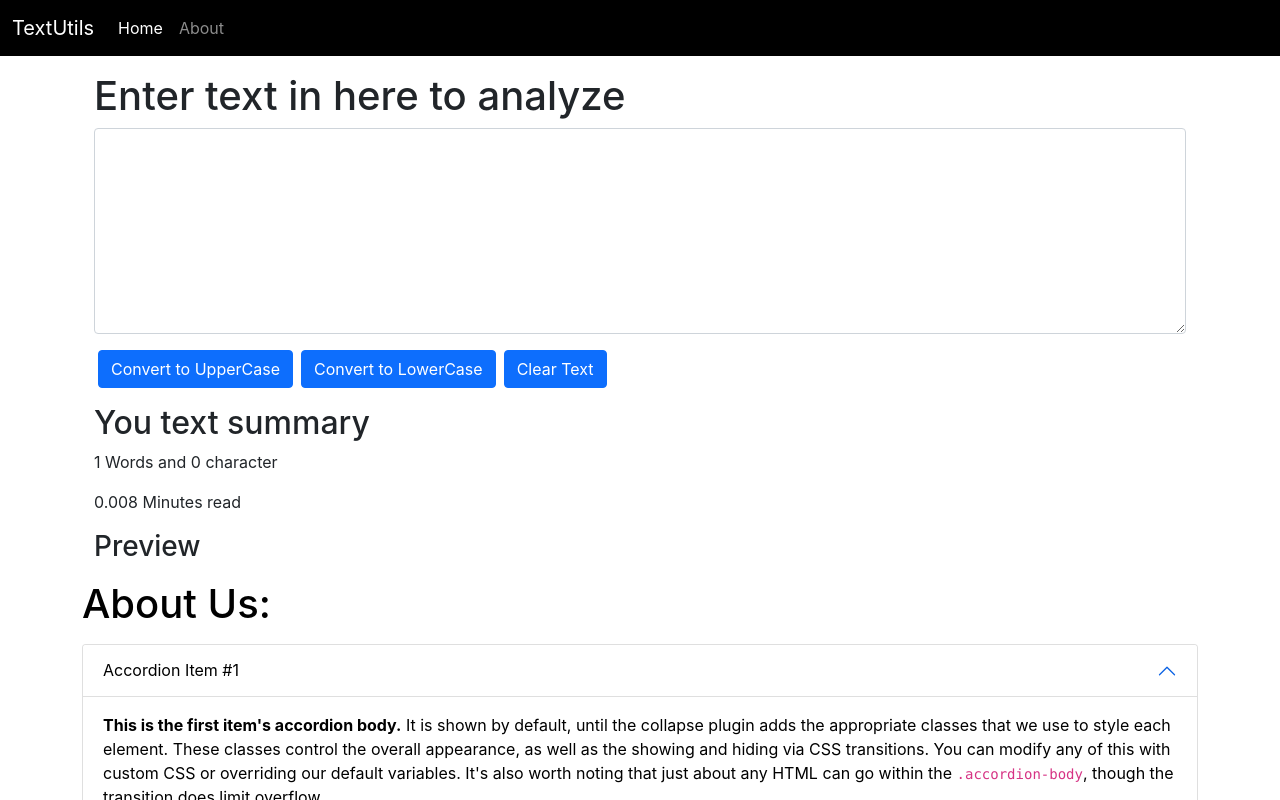
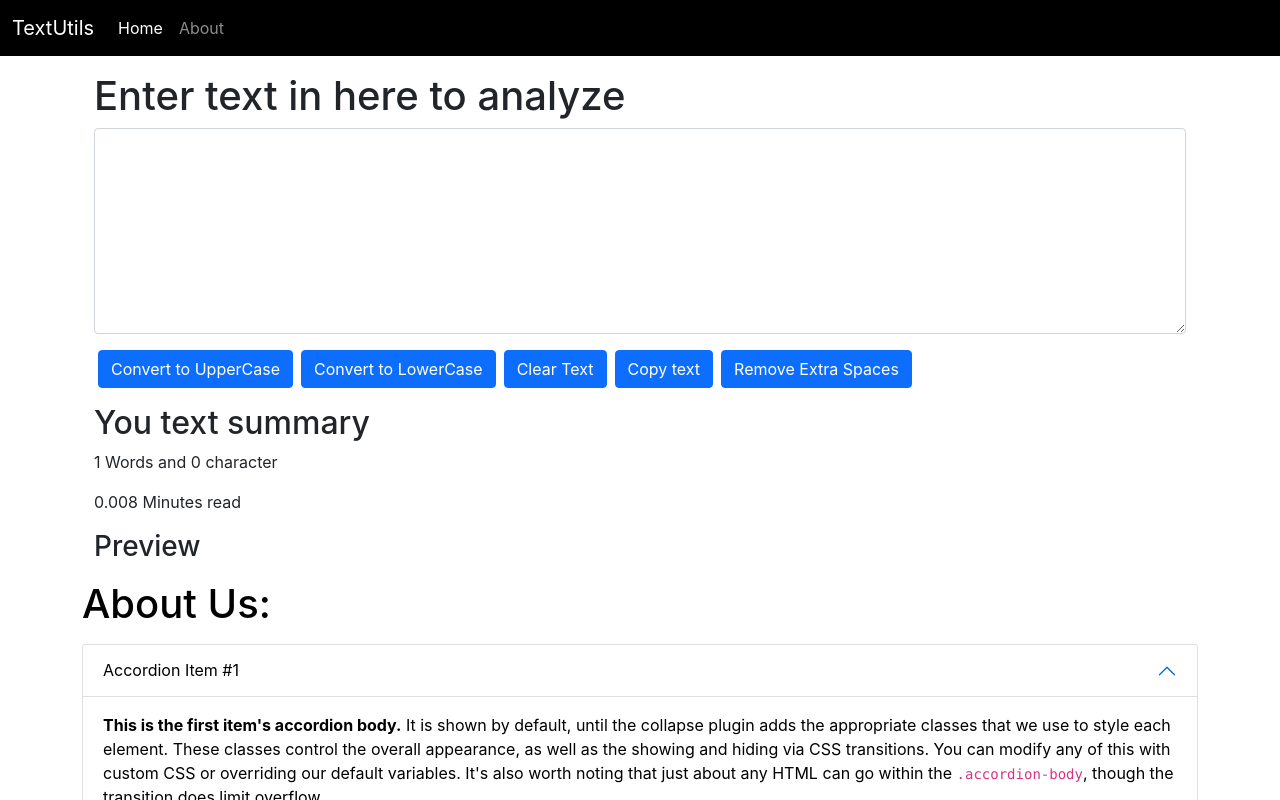
Before and after one commit to Dipendra-Jawariya/React, a React (Create React App) app in the folder textutils/: page / in a window 1280 px wide. Shown: the top 800 px of the page. Built offline with nearby package versions, Linux system fonts and the light colour scheme.

Commit message:
ADDED SOME MORE FUNCTIONS

```diff
--- a/textutils/src/Components/About.js
+++ b/textutils/src/Components/About.js
@@ -2,7 +2,7 @@
 
 export default function About() {
   const [myStyle, setmyStyle] = useState({
-    color: "black",
+    color: "black", //myStyle is a javascript object
     backgroundColor: "white",
   });
 
--- a/textutils/src/Components/Textform.js
+++ b/textutils/src/Components/Textform.js
@@ -22,7 +22,17 @@
     // console.log("on Change");
     setText(event.target.value);
   };
-
+  const handlecopy = () => {
+    console.log("I am copy");
+    var text = document.getElementById("myBox");
+    text.select();
+    navigator.clipboard.writeText(text.value); //here navigator interface is copy the text with value of the text
+  };
+  const handleExtraSpaces = () => {
+    console.log("extra spaces");
+    let newText =  text.split(/[ ]+/);
+    setText(newText.join(" "))
+  };
 
   const [text, setText] = useState("");
 
@@ -50,6 +60,12 @@
         <button className="btn btn-primary mx-1" onClick={handleIclearClick}>
           Clear Text
         </button>
+        <button className="btn btn-primary mx-1" onClick={handlecopy}>
+          Copy text
+        </button>
+        <button className="btn btn-primary mx-1" onClick={handleExtraSpaces}>
+          Remove Extra Spaces
+        </button>
       </div>
       <div className="container my-3">
         <h2>You text summary</h2>
```
